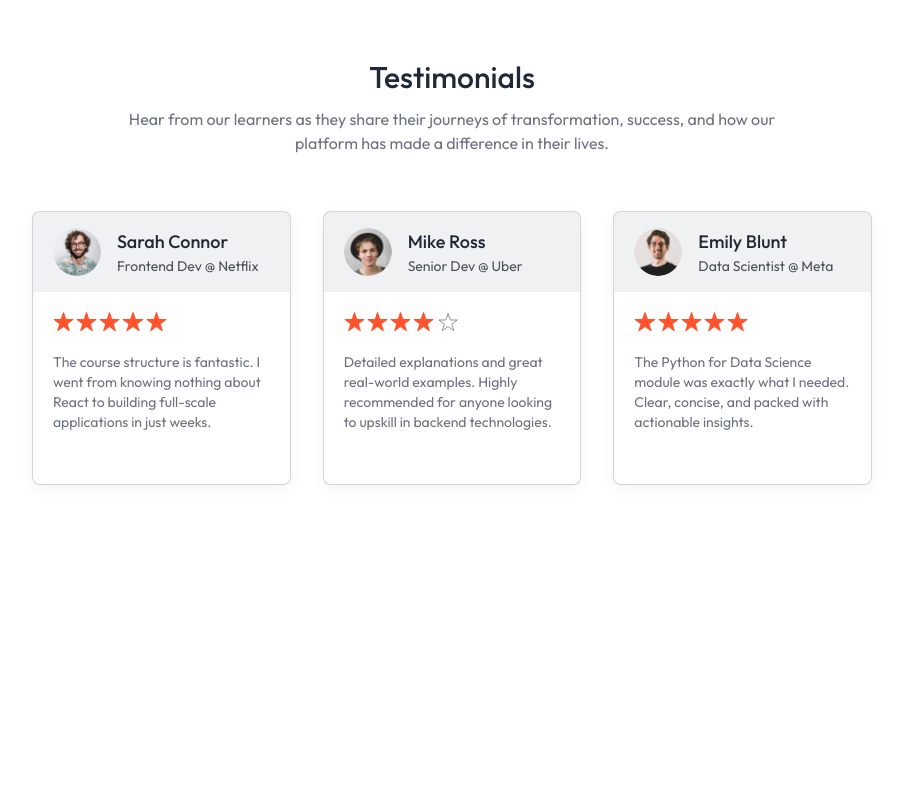
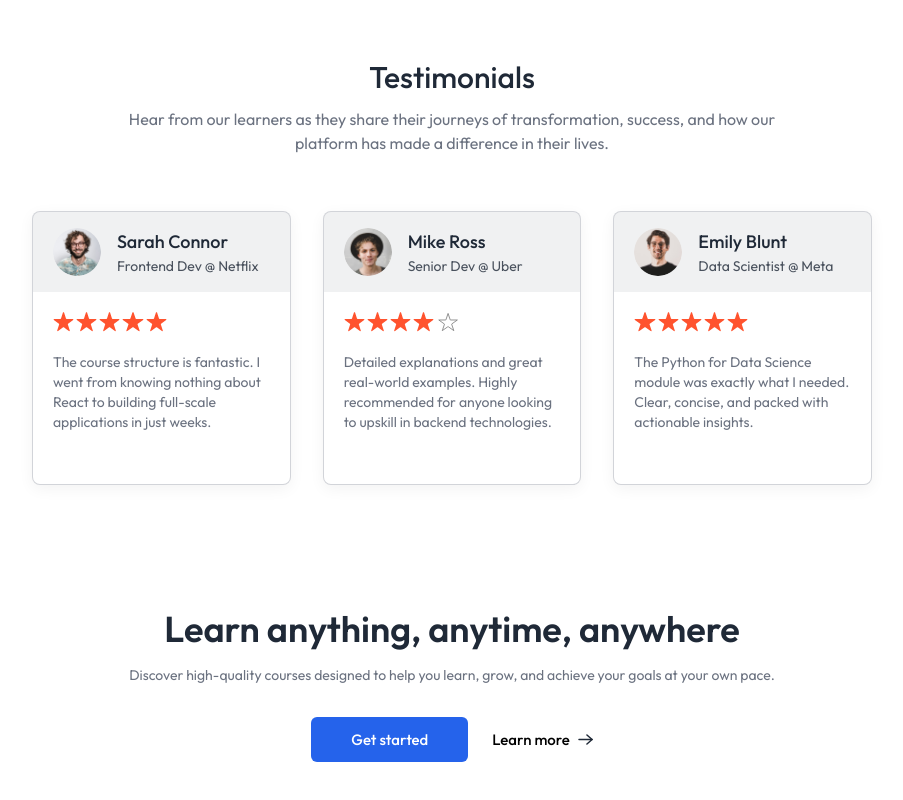
Before and after one commit to rushi-0369/smartprep-ai, a React (Vite) app in the folder client/: page / in a window 1280 px wide. Shown: the part 1776-2576 px from the top of the page, without its empty margins (188-1091 px from the left). Before the commit the page ends 2317 px from the top, so only its background shows below. Built offline with nearby package versions, Linux system fonts and the light colour scheme; no server answers.

Commit message:
Adding CallToAction section

```diff
--- a/client/src/components/student/CallToAction.jsx
+++ b/client/src/components/student/CallToAction.jsx
@@ -1,8 +1,15 @@
 import React from 'react'
-
+import {assets} from '../../assets/assets'
 const CallToAction = () => {
   return (
-    <div>CallToAction</div>
+    <div className='flex flex-col items-center gap-4 pt-10 pb-24 px-8 md:px-0'>
+      <h1 className='text-xl md:text-4xl text-gray-800 font-semibold'>Learn anything, anytime, anywhere</h1>
+      <p className='text-gray-500 sm:text-sm'>Discover high-quality courses designed to help you learn, grow, and achieve your goals at your own pace.</p>
+      <div className='flex items-center font-medium gap-6 mt-4'>
+        <button className='px-10 py-3 rounded-md text-white bg-blue-600'>Get started</button>
+        <button className='flex items-center gap-2'>Learn more <img src={assets.arrow_icon} alt="arrow_icon" /></button>
+      </div>
+    </div>
   )
 }
 
--- a/client/src/pages/student/Home.jsx
+++ b/client/src/pages/student/Home.jsx
@@ -3,6 +3,7 @@
 import Companies from '../../components/student/Companies'
 import CourseSection from '../../components/student/CourseSection'
 import TestimonialsSection from '../../components/student/TestimonialsSection'
+import CallToAction from '../../components/student/CallToAction'
 
 const Home = () => {
   return (
@@ -11,6 +12,7 @@
       <Companies/>
       <CourseSection/>
       <TestimonialsSection/>
+      <CallToAction/>
     </div>
   )
 }
```
